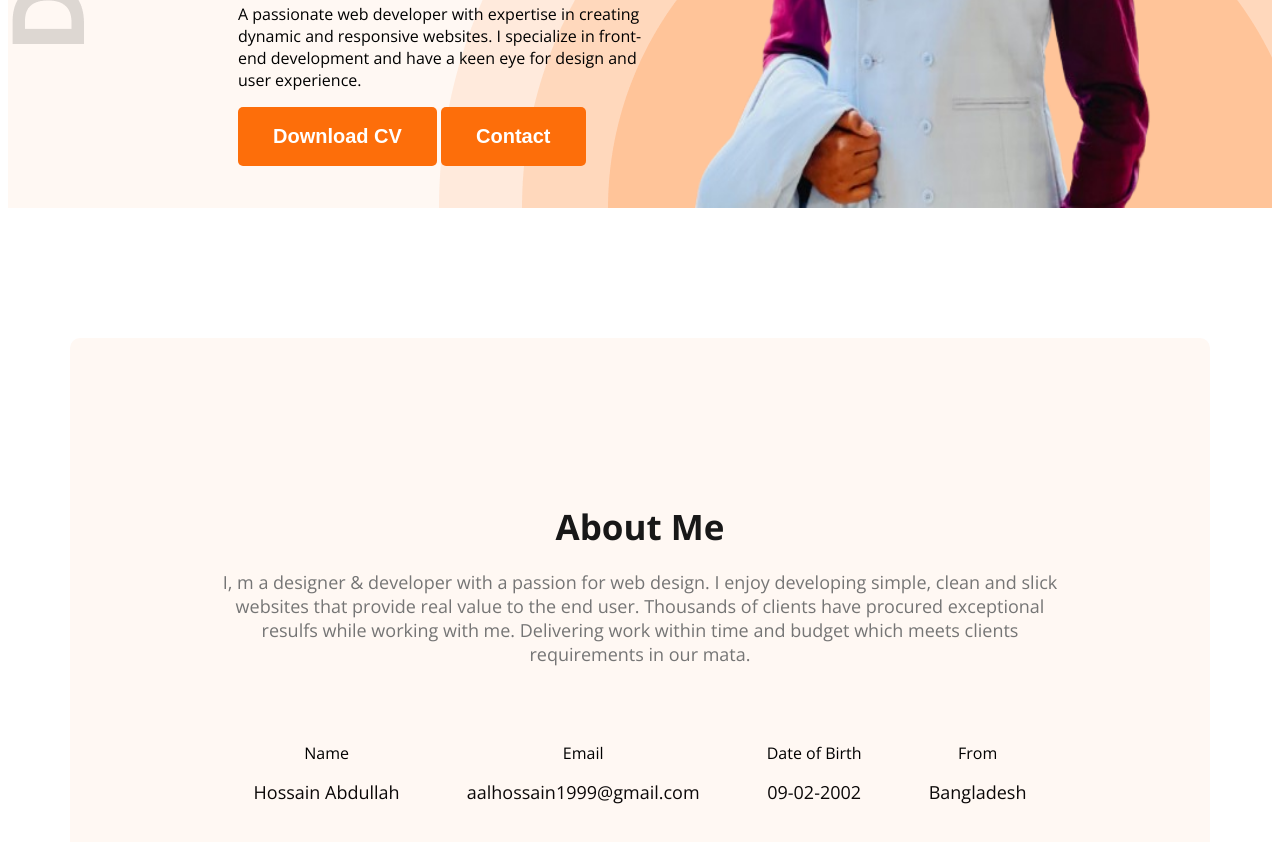
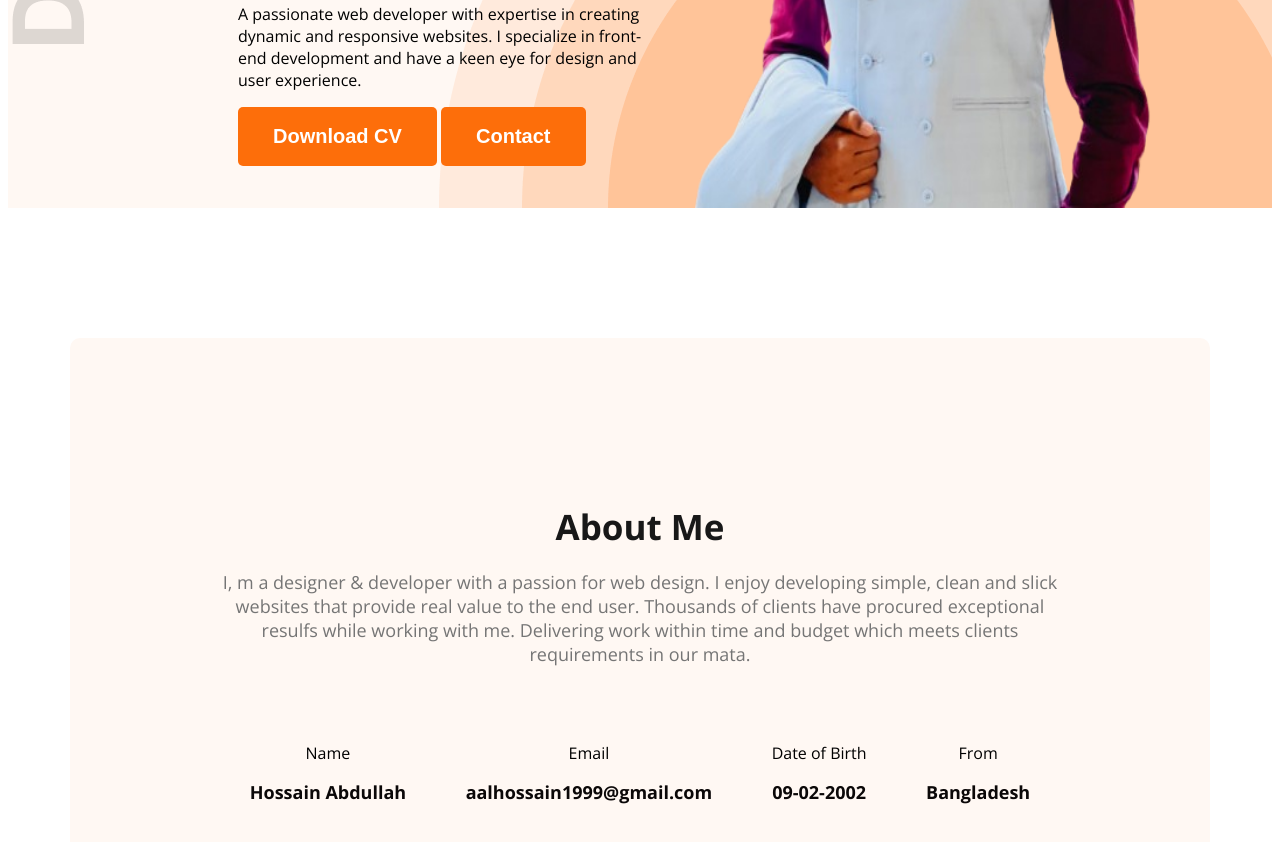
Before and after one commit to Hossain-iit-12/web-dev-portfolio, a plain HTML site: page index.html in a window 1280 px wide. Shown: the part 727-1569 px from the top of the page. Drawn offline with nearby package versions, Linux system fonts and the light colour scheme.

Commit message:
trial again

```diff
--- a/styles/portfolio.css
+++ b/styles/portfolio.css
@@ -129,7 +129,7 @@ nav li a{
     font-size: 18px;
     color:#0b0808;
     margin-top: 10px;
-    font: weight 700 px ;
+    font-weight: bold;
 }
 /* about styles */
 .about{
```
